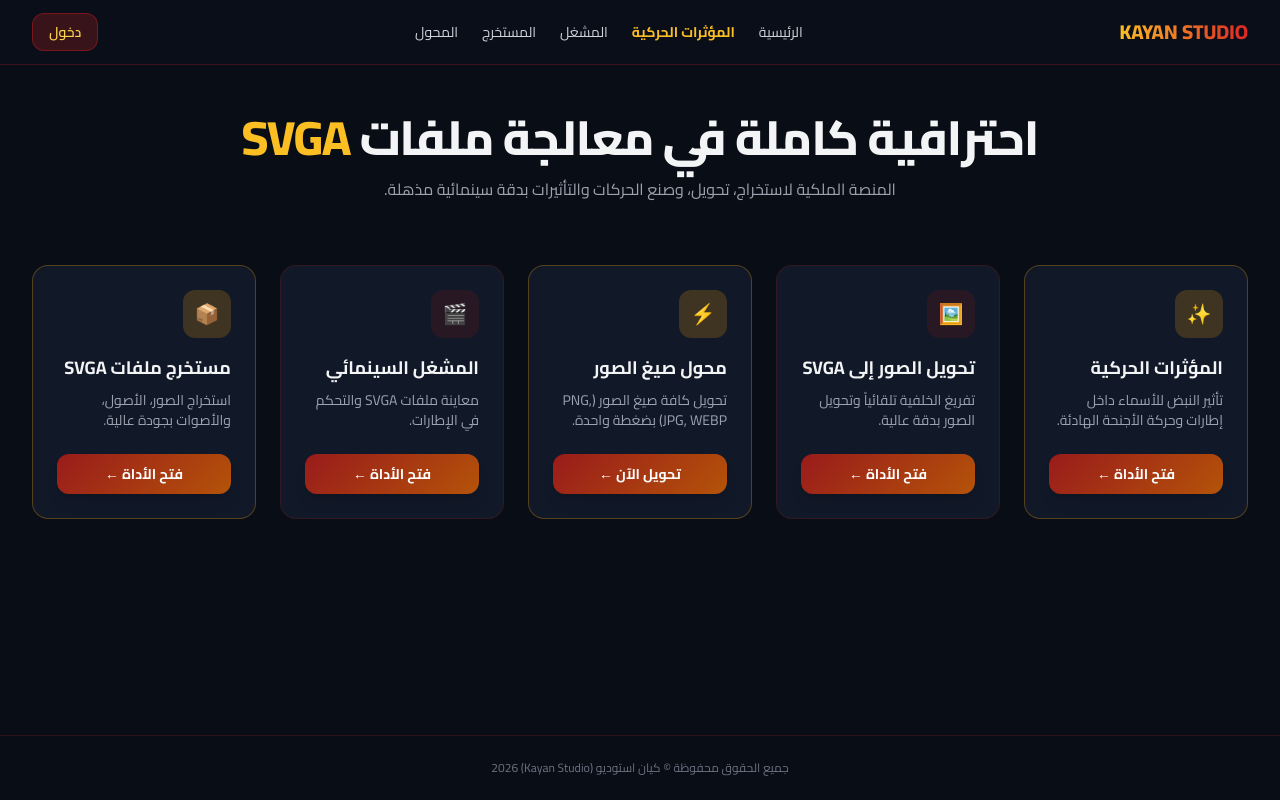
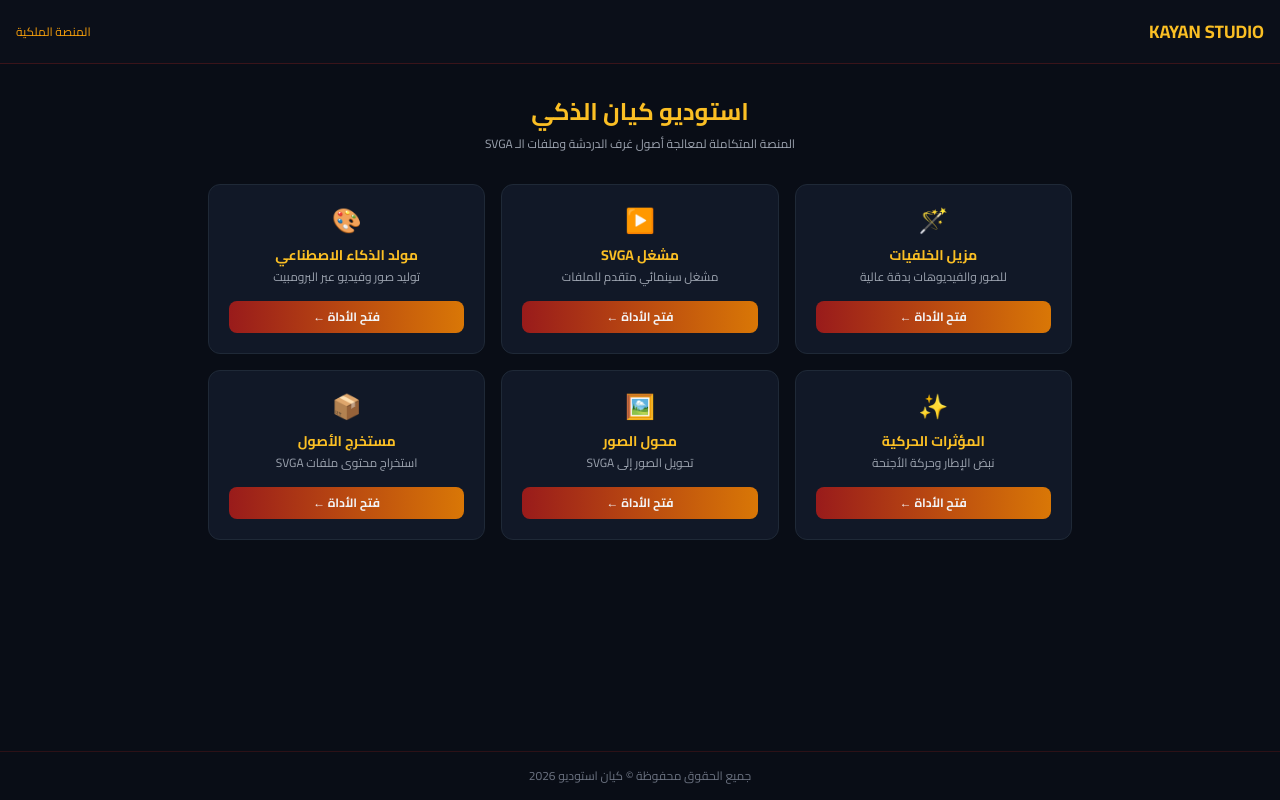
Before and after one commit to mscapo1990-arch/KayanStudio, a Flask app: page / in a window 1280 px wide. Run offline with Flask 3, Linux system fonts and the light colour scheme; some libraries are stand-ins or nearby versions.

Commit message:
Complete Kayan Studio upgrade with all new tools

```diff
--- a/app.py
+++ b/app.py
@@ -1,30 +1,17 @@
-from flask import Flask, render_template, request
-
+from flask import Flask, render_template
 app = Flask(__name__)
-
 @app.route('/')
-def home():
-    return render_template('index.html')
-
+def home(): return render_template('index.html')
 @app.route('/converter')
-def converter():
-    return render_template('converter.html')
-
-@app.route('/player')
-def player():
-    return render_template('player.html')
-
+def converter(): return render_template('converter.html')
+@app.route('/bg_remover')
+def bg_remover(): return render_template('bg_remover.html')
+@app.route('/svga_player')
+def svga_player(): return render_template('svga_player.html')
+@app.route('/ai_generator')
+def ai_generator(): return render_template('ai_generator.html')
+@app.route('/animator')
+def animator(): return render_template('animator.html')
 @app.route('/extractor')
-def extractor():
-    return render_template('extractor.html')
-
-@app.route('/animator')
-def animator():
-    return render_template('animator.html')
-
-@app.route('/convert', methods=['POST'])
-def convert():
-    return "تم الاستلام والمعالجة بنجاح"
-
-if __name__ == '__main__':
-    app.run(host='0.0.0.0', port=5000, debug=True)
+def extractor(): return render_template('extractor.html')
+if __name__ == '__main__': app.run(host='0.0.0.0', port=5000, debug=True)
--- a/templates/index.html
+++ b/templates/index.html
@@ -1,81 +1,17 @@
 <!DOCTYPE html>
-<html lang="ar" dir="rtl">
-<head>
-    <meta charset="UTF-8">
-    <meta name="viewport" content="width=device-width, initial-scale=1.0">
-    <title>استوديو كيان الذكي - Kayan Studio</title>
-    <script src="https://cdn.tailwindcss.com"></script>
-    <link href="https://fonts.googleapis.com/css2?family=Cairo:wght@400;600;700;800&display=swap" rel="stylesheet">
-    <style>
-        body { font-family: 'Cairo', sans-serif; background-color: #090d16; color: #f3f4f6; }
-        .royal-btn { background: linear-gradient(135deg, #991b1b 0%, #b45309 100%); color: #ffffff; font-weight: 700; transition: all 0.3s ease; text-align: center; display: block; }
-        .royal-btn:hover { background: linear-gradient(135deg, #7f1d1d 0%, #92400e 100%); box-shadow: 0 0 20px rgba(180, 83, 9, 0.4); }
-        .card-custom { background: #111827; border: 1px solid #1f2937; transition: all 0.3s ease; }
-        .card-custom:hover { border-color: #b45309; box-shadow: 0 10px 25px -5px rgba(153, 27, 27, 0.2); }
-    </style>
-</head>
-<body class="min-h-screen flex flex-col justify-between">
-    <header class="border-b border-red-900/40 bg-[#0b0f19]/80 backdrop-blur sticky top-0 z-50">
-        <div class="max-w-7xl mx-auto px-4 sm:px-6 lg:px-8 h-16 flex items-center justify-between">
-            <span class="text-xl font-extrabold text-transparent bg-clip-text bg-gradient-to-r from-amber-400 to-red-600">KAYAN STUDIO</span>
-            <nav class="hidden md:flex space-x-6 space-x-reverse text-sm text-gray-300">
-                <a href="#" class="hover:text-amber-400 transition">الرئيسية</a>
-                <a href="/animator" class="text-amber-400 font-bold">المؤثرات الحركية</a>
-                <a href="/player" class="hover:text-amber-400 transition">المشغل</a>
-                <a href="/extractor" class="hover:text-amber-400 transition">المستخرج</a>
-                <a href="/converter" class="hover:text-amber-400 transition">المحول</a>
-            </nav>
-            <button class="bg-red-900/40 border border-red-700/50 hover:bg-red-800 text-amber-300 px-4 py-2 rounded-xl text-sm font-semibold transition">دخول</button>
-        </div>
-    </header>
-    <main class="max-w-7xl mx-auto px-4 sm:px-6 lg:px-8 py-12 flex-grow">
-        <div class="text-center mb-16">
-            <h1 class="text-3xl sm:text-5xl font-extrabold mb-4 tracking-tight">احترافية كاملة في معالجة ملفات <span class="text-amber-400">SVGA</span></h1>
-            <p class="text-gray-400 max-w-2xl mx-auto text-sm sm:text-base">المنصة الملكية لاستخراج، تحويل، وصنع الحركات والتأثيرات بدقة سينمائية مذهلة.</p>
-        </div>
-        <div class="grid grid-cols-1 md:grid-cols-2 lg:grid-cols-5 gap-6">
-            <div class="card-custom rounded-2xl p-6 flex flex-col justify-between border-amber-500/30">
-                <div>
-                    <div class="w-12 h-12 rounded-xl bg-amber-500/20 text-amber-400 flex items-center justify-center mb-4 text-xl">✨</div>
-                    <h3 class="text-lg font-bold mb-2">المؤثرات الحركية</h3>
-                    <p class="text-gray-400 text-sm mb-6">تأثير النبض للأسماء داخل إطارات وحركة الأجنحة الهادئة.</p>
-                </div>
-                <a href="/animator" class="royal-btn w-full py-2.5 rounded-xl text-sm shadow-lg">فتح الأداة ←</a>
-            </div>
-            <div class="card-custom rounded-2xl p-6 flex flex-col justify-between border-red-900/30">
-                <div>
-                    <div class="w-12 h-12 rounded-xl bg-red-900/20 text-red-500 flex items-center justify-center mb-4 text-xl">🖼️</div>
-                    <h3 class="text-lg font-bold mb-2">تحويل الصور إلى SVGA</h3>
-                    <p class="text-gray-400 text-sm mb-6">تفريغ الخلفية تلقائياً وتحويل الصور بدقة عالية.</p>
-                </div>
-                <a href="/converter" class="royal-btn w-full py-2.5 rounded-xl text-sm shadow-lg">فتح الأداة ←</a>
-            </div>
-            <div class="card-custom rounded-2xl p-6 flex flex-col justify-between border-amber-500/30">
-                <div>
-                    <div class="w-12 h-12 rounded-xl bg-amber-500/20 text-amber-400 flex items-center justify-center mb-4 text-xl">⚡</div>
-                    <h3 class="text-lg font-bold mb-2">محول صيغ الصور</h3>
-                    <p class="text-gray-400 text-sm mb-6">تحويل كافة صيغ الصور (PNG, JPG, WEBP) بضغطة واحدة.</p>
-                </div>
-                <a href="/converter" class="royal-btn w-full py-2.5 rounded-xl text-sm shadow-lg">تحويل الآن ←</a>
-            </div>
-            <div class="card-custom rounded-2xl p-6 flex flex-col justify-between border-red-900/30">
-                <div>
-                    <div class="w-12 h-12 rounded-xl bg-red-900/20 text-red-400 flex items-center justify-center mb-4 text-xl">🎬</div>
-                    <h3 class="text-lg font-bold mb-2">المشغل السينمائي</h3>
-                    <p class="text-gray-400 text-sm mb-6">معاينة ملفات SVGA والتحكم في الإطارات.</p>
-                </div>
-                <a href="/player" class="royal-btn w-full py-2.5 rounded-xl text-sm shadow-lg">فتح الأداة ←</a>
-            </div>
-            <div class="card-custom rounded-2xl p-6 flex flex-col justify-between border-amber-500/30">
-                <div>
-                    <div class="w-12 h-12 rounded-xl bg-amber-500/20 text-amber-400 flex items-center justify-center mb-4 text-xl">📦</div>
-                    <h3 class="text-lg font-bold mb-2">مستخرج ملفات SVGA</h3>
-                    <p class="text-gray-400 text-sm mb-6">استخراج الصور، الأصول، والأصوات بجودة عالية.</p>
-                </div>
-                <a href="/extractor" class="royal-btn w-full py-2.5 rounded-xl text-sm shadow-lg">فتح الأداة ←</a>
-            </div>
-        </div>
-    </main>
-    <footer class="border-t border-red-900/30 py-6 text-center text-xs text-gray-500">جميع الحقوق محفوظة © كيان استوديو (Kayan Studio) 2026</footer>
-</body>
-</html>
+<html lang='ar' dir='rtl'>
+<head><meta charset='UTF-8'><meta name='viewport' content='width=device-width, initial-scale=1.0'><title>كيان استوديو</title><script src='https://cdn.tailwindcss.com'></script><link href='https://fonts.googleapis.com/css2?family=Cairo:wght@400;600;700&display=swap' rel='stylesheet'><style>body{font-family:'Cairo',sans-serif;background-color:#090d16;color:#f3f4f6;}.card{background:#111827;border:1px solid #1f2937;transition:0.3s;}.card:hover{border-color:#b45309;}</style></head>
+<body class='min-h-screen flex flex-col justify-between'>
+<header class='border-b border-red-900/40 bg-[#0b0f19] px-4 h-16 flex items-center justify-between'><span class='text-lg font-bold text-amber-400'>KAYAN STUDIO</span><span class='text-xs text-amber-500'>المنصة الملكية</span></header>
+<div class='max-w-4xl mx-auto px-4 py-8 w-full flex-grow'>
+<div class='text-center mb-8'><h1 class='text-2xl font-bold text-amber-400 mb-2'>استوديو كيان الذكي</h1><p class='text-gray-400 text-xs'>المنصة المتكاملة لمعالجة أصول غرف الدردشة وملفات الـ SVGA</p></div>
+<div class='grid grid-cols-1 sm:grid-cols-2 lg:grid-cols-3 gap-4'>
+<div class='card p-5 rounded-xl text-center'><div class='text-2xl mb-2'>🪄</div><h3 class='font-bold text-sm text-amber-400 mb-1'>مزيل الخلفيات</h3><p class='text-xs text-gray-400 mb-4'>للصور والفيديوهات بدقة عالية</p><a href='/bg_remover' class='block py-2 bg-gradient-to-r from-red-800 to-amber-600 rounded-lg text-xs font-bold'>فتح الأداة ←</a></div>
+<div class='card p-5 rounded-xl text-center'><div class='text-2xl mb-2'>▶️</div><h3 class='font-bold text-sm text-amber-400 mb-1'>مشغل SVGA</h3><p class='text-xs text-gray-400 mb-4'>مشغل سينمائي متقدم للملفات</p><a href='/svga_player' class='block py-2 bg-gradient-to-r from-red-800 to-amber-600 rounded-lg text-xs font-bold'>فتح الأداة ←</a></div>
+<div class='card p-5 rounded-xl text-center'><div class='text-2xl mb-2'>🎨</div><h3 class='font-bold text-sm text-amber-400 mb-1'>مولد الذكاء الاصطناعي</h3><p class='text-xs text-gray-400 mb-4'>توليد صور وفيديو عبر البرومبيت</p><a href='/ai_generator' class='block py-2 bg-gradient-to-r from-red-800 to-amber-600 rounded-lg text-xs font-bold'>فتح الأداة ←</a></div>
+<div class='card p-5 rounded-xl text-center'><div class='text-2xl mb-2'>✨</div><h3 class='font-bold text-sm text-amber-400 mb-1'>المؤثرات الحركية</h3><p class='text-xs text-gray-400 mb-4'>نبض الإطار وحركة الأجنحة</p><a href='/animator' class='block py-2 bg-gradient-to-r from-red-800 to-amber-600 rounded-lg text-xs font-bold'>فتح الأداة ←</a></div>
+<div class='card p-5 rounded-xl text-center'><div class='text-2xl mb-2'>🖼️</div><h3 class='font-bold text-sm text-amber-400 mb-1'>محول الصور</h3><p class='text-xs text-gray-400 mb-4'>تحويل الصور إلى SVGA</p><a href='/converter' class='block py-2 bg-gradient-to-r from-red-800 to-amber-600 rounded-lg text-xs font-bold'>فتح الأداة ←</a></div>
+<div class='card p-5 rounded-xl text-center'><div class='text-2xl mb-2'>📦</div><h3 class='font-bold text-sm text-amber-400 mb-1'>مستخرج الأصول</h3><p class='text-xs text-gray-400 mb-4'>استخراج محتوى ملفات SVGA</p><a href='/extractor' class='block py-2 bg-gradient-to-r from-red-800 to-amber-600 rounded-lg text-xs font-bold'>فتح الأداة ←</a></div>
+</div></div>
+<footer class='border-t border-red-900/30 py-4 text-center text-xs text-gray-500'>جميع الحقوق محفوظة © كيان استوديو 2026</footer>
+</body></html>
```
